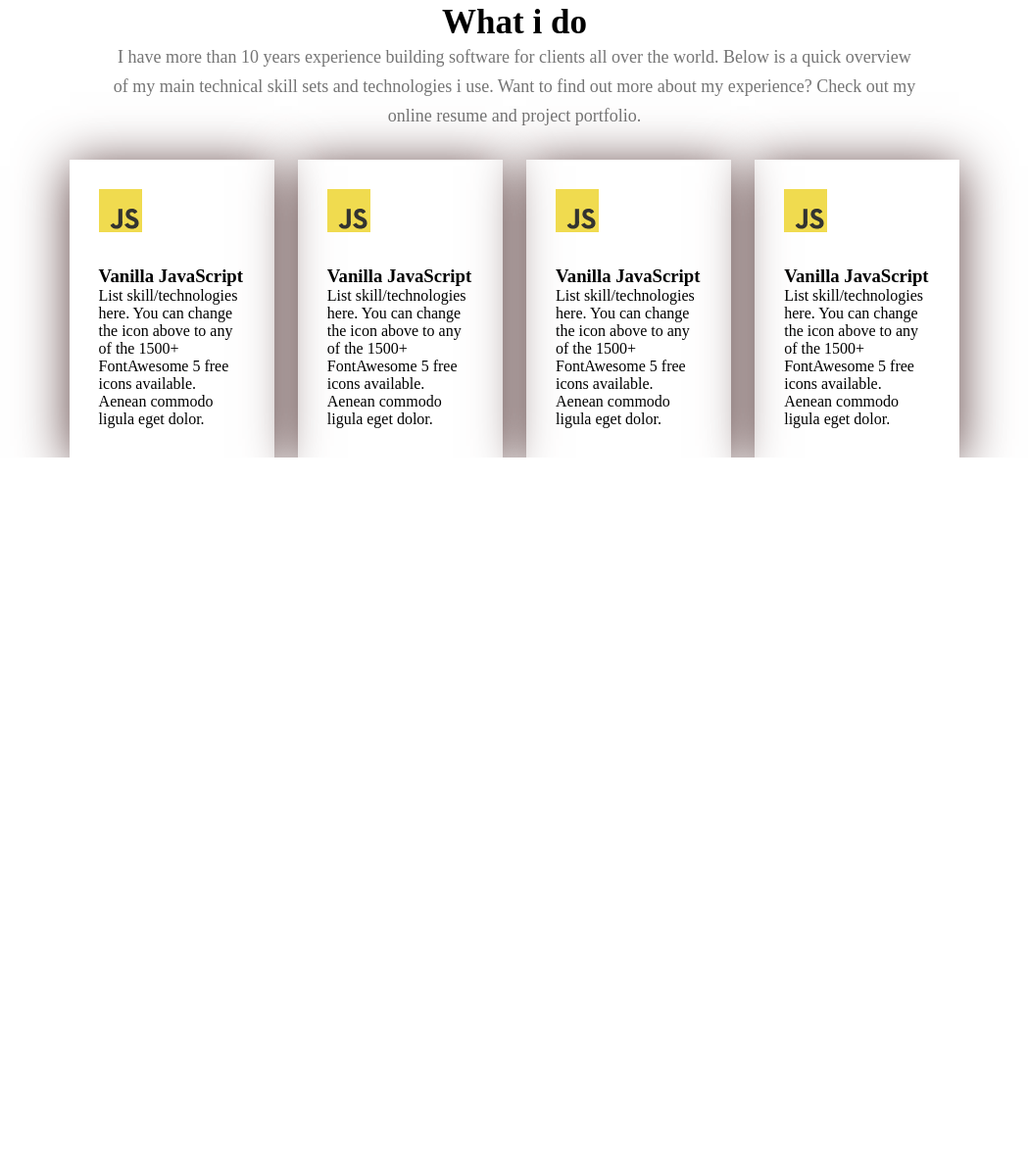
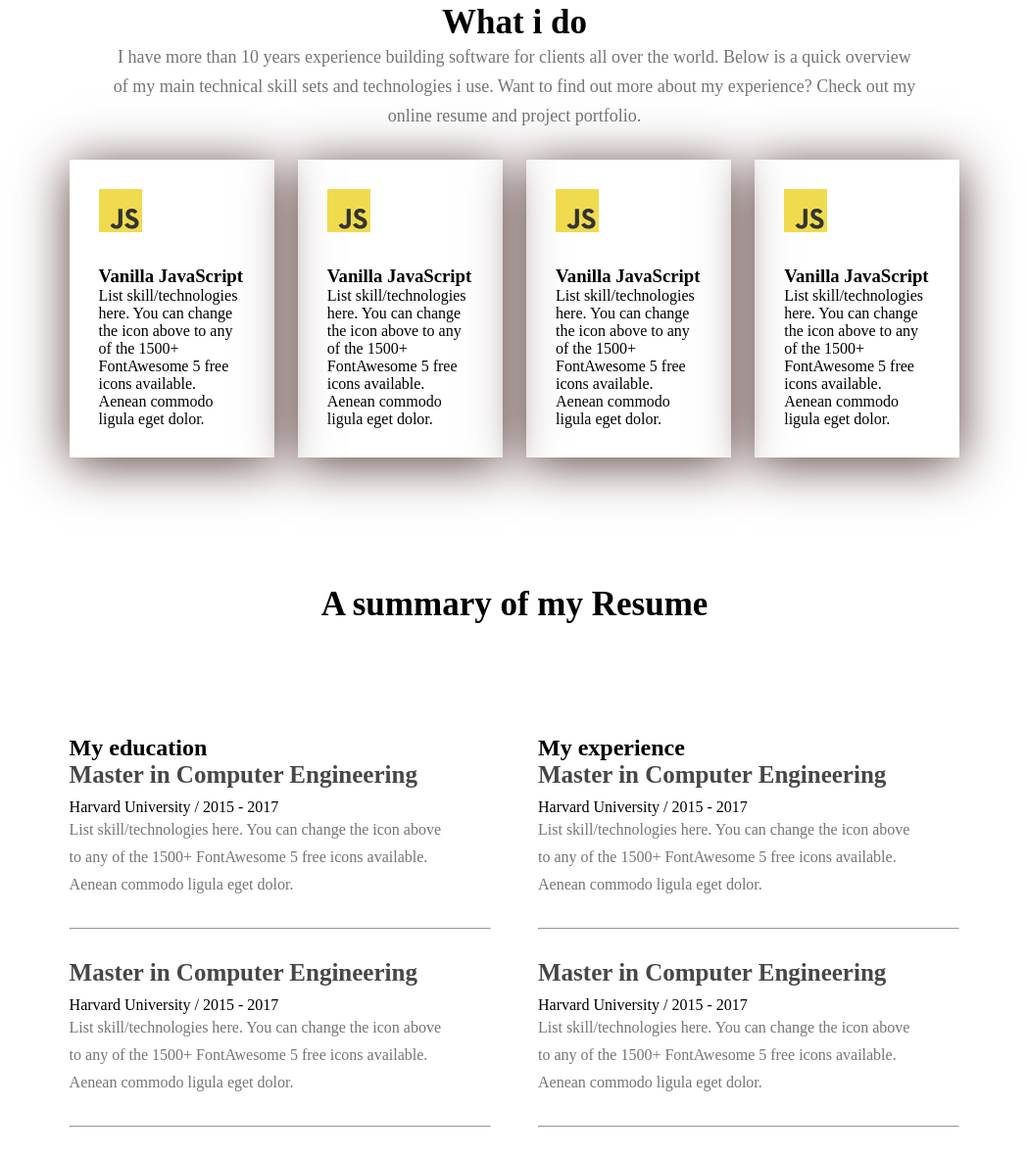
Before and after one commit to nusratjahan1873/hero-dev-code, a plain HTML site: page index.html in a window 1280 px wide. Shown: the part 1700-2881 px from the top of the page at 98% size, without its empty margins (115-1164 px from the left). Before the commit the page ends 2167 px from the top, so only its background shows below. Drawn offline with Linux system fonts and the light colour scheme.

Commit message:
new updated2

```diff
--- a/index.html
+++ b/index.html
@@ -36,8 +36,6 @@
     <img src="images/hardy.png" alt="">
 </div>
 </section>
-
-
     </header>
     <section id="about">
         <div class="about-container">
@@ -106,10 +104,55 @@
             </div>
 
         </div>
+    </div>
+   </section>
+  <section id="resume">
+    <div class="section-heading">
+        <h2>A summary of my Resume</h2>
+    </div>
+    <div class="resume-container">
+        <div class="education">
+            <h2 class="section-title">My education</h2>
+            <div class="resume-card">
+                <h3 class="card-title">Master in Computer Engineering</h3>
+                <p class="info">Harvard University / 2015 - 2017</p>
 
+                <p class="card-text">List skill/technologies here. You can change the icon above to any of the 1500+ FontAwesome 5 free icons available. Aenean commodo ligula eget dolor.</p>
+            </div>
+            <hr>
+            <div class="resume-card">
+                <h3 class="card-title">Master in Computer Engineering</h3>
+                <p class="info">Harvard University / 2015 - 2017</p>
+
+                <p class="card-text">List skill/technologies here. You can change the icon above to any of the 1500+ FontAwesome 5 free icons available. Aenean commodo ligula eget dolor.</p>
+            </div>
+            <hr>
+
+        </div>
+        <div class="experience">
+
+        </div>
+ <div class="experience">
+            <h2 class="section-title">My experience</h2>
+            <div class="resume-card">
+                <h3 class="card-title">Master in Computer Engineering</h3>
+                <p class="info">Harvard University / 2015 - 2017</p>
+
+                <p class="card-text">List skill/technologies here. You can change the icon above to any of the 1500+ FontAwesome 5 free icons available. Aenean commodo ligula eget dolor.</p>
+            </div>
+            <hr>
+            <div class="resume-card">
+                <h3 class="card-title">Master in Computer Engineering</h3>
+                <p class="info">Harvard University / 2015 - 2017</p>
+
+                <p class="card-text">List skill/technologies here. You can change the icon above to any of the 1500+ FontAwesome 5 free icons available. Aenean commodo ligula eget dolor.</p>
+            </div>
+            <hr>
+
+        </div>
     </div>
 
-   </section>
 
+  </section>
 </body>
 </html>
--- a/style/portfolio.css
+++ b/style/portfolio.css
@@ -110,7 +110,7 @@
     max-width: 585px;
     vertical-align: middle ;
 }
-#about{
+#about,#skills,#resume{
     padding-top: 130px;
 
 }
@@ -136,9 +136,7 @@
 .about-info .info-card h4{
     font-size: 20px;
 }
-#skills{
-    padding-top: 130px;
-}
+
 #skills .skills-container{
     width: 71%;
     max-width: 1140;
@@ -170,3 +168,42 @@
     line-height: 28px;
 
 }
+
+#resume .resume-container{
+  width: 71%;
+  max-width: 1140px;
+  margin: 113px auto 0;
+  display: flex;
+  gap: 24px;
+}
+.resume-container hr{
+    margin: 30px 0;
+}
+.resume-container.section-title{
+    color: #474747;
+    font-size: 30px;
+    margin-bottom: 30px;
+}
+.resume-card{
+    max-width: 511px;
+    margin-right: 47px;
+
+
+}
+.resume-card .card-title{
+    font-size: 25px;
+    font-weight: bold;
+    margin-bottom: 10px;
+    color: #474747;
+}
+.resume-card .card-info{
+    font-size: 20px;
+    font-weight: 600;
+    margin-bottom: 20px;
+    color: #757575;
+}
+.resume-card .card-text{
+    font-size: 16px;
+   line-height: 28px;
+    color: #757575;
+}
```
